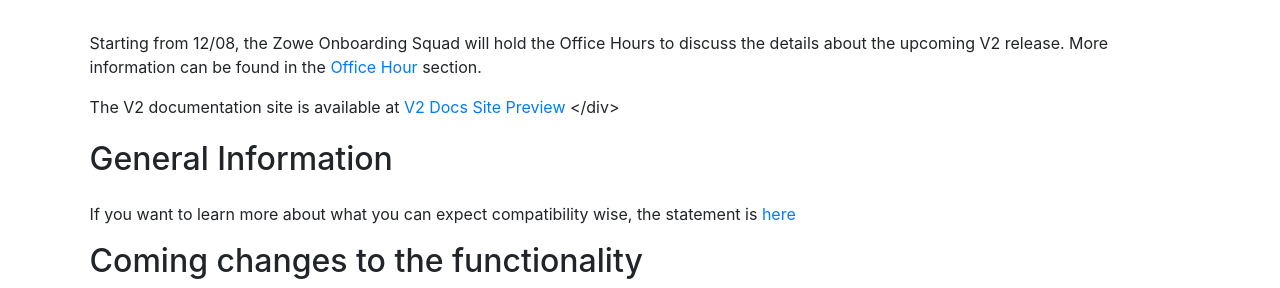
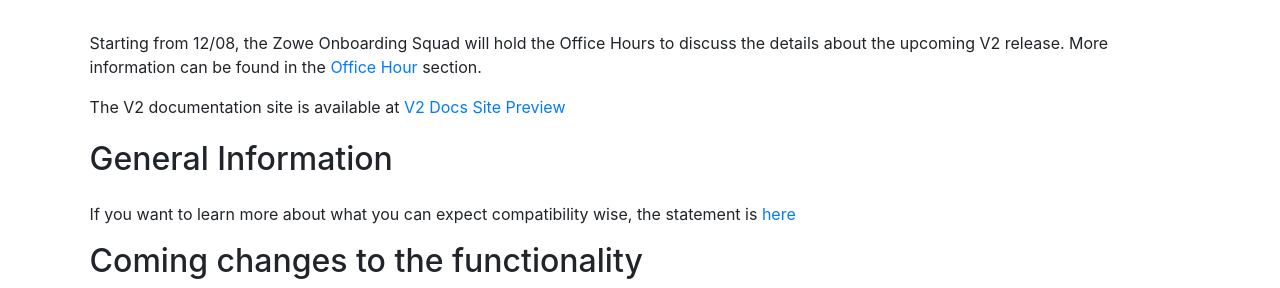
Before and after one commit to zowe/zowe.github.io, a Jekyll site: the page built from vNext.md, in a window 1280 px wide and 900 px high, scrolled down 333 px. Shown: the part 163-451 px from the top of the window. Built offline with Jekyll 4.4.1, drawn with Linux system fonts in a browser that asks for light colours; our own code applies the rules of GitHub Pages for plain Markdown files.

Commit message:
Fix endings of tags
Signed-off-by: Jakub Balhar <jakub.balhar@broadcom.net>

```diff
--- a/vNext.md
+++ b/vNext.md
@@ -66,7 +66,7 @@
   <div>
     <h2 style="margin-bottom: 1.5rem; margin-top: 2%" id="latest-announcements">Latest Announcements</h2>
     <p>Starting from 12/08, the Zowe Onboarding Squad will hold the Office Hours to discuss the details about the upcoming V2 release. More information can be found in the <a href="#office-hours">Office Hour</a> section.</p>
-    <p>The V2 documentation site is available at <a href="https://deploy-preview-1961--zowe-docs-master.netlify.app/">V2 Docs Site Preview</a>
+    <p>The V2 documentation site is available at <a href="https://deploy-preview-1961--zowe-docs-master.netlify.app/">V2 Docs Site Preview</a></p>
   </div>
   <div>
     <h2 style="margin-bottom: 1.5rem; margin-top: 2%" id="general-information">General Information</h2>
@@ -739,7 +739,6 @@
         </div>
       </div>
     </div>
-    </div>
   </div>
 
 </section>
```
